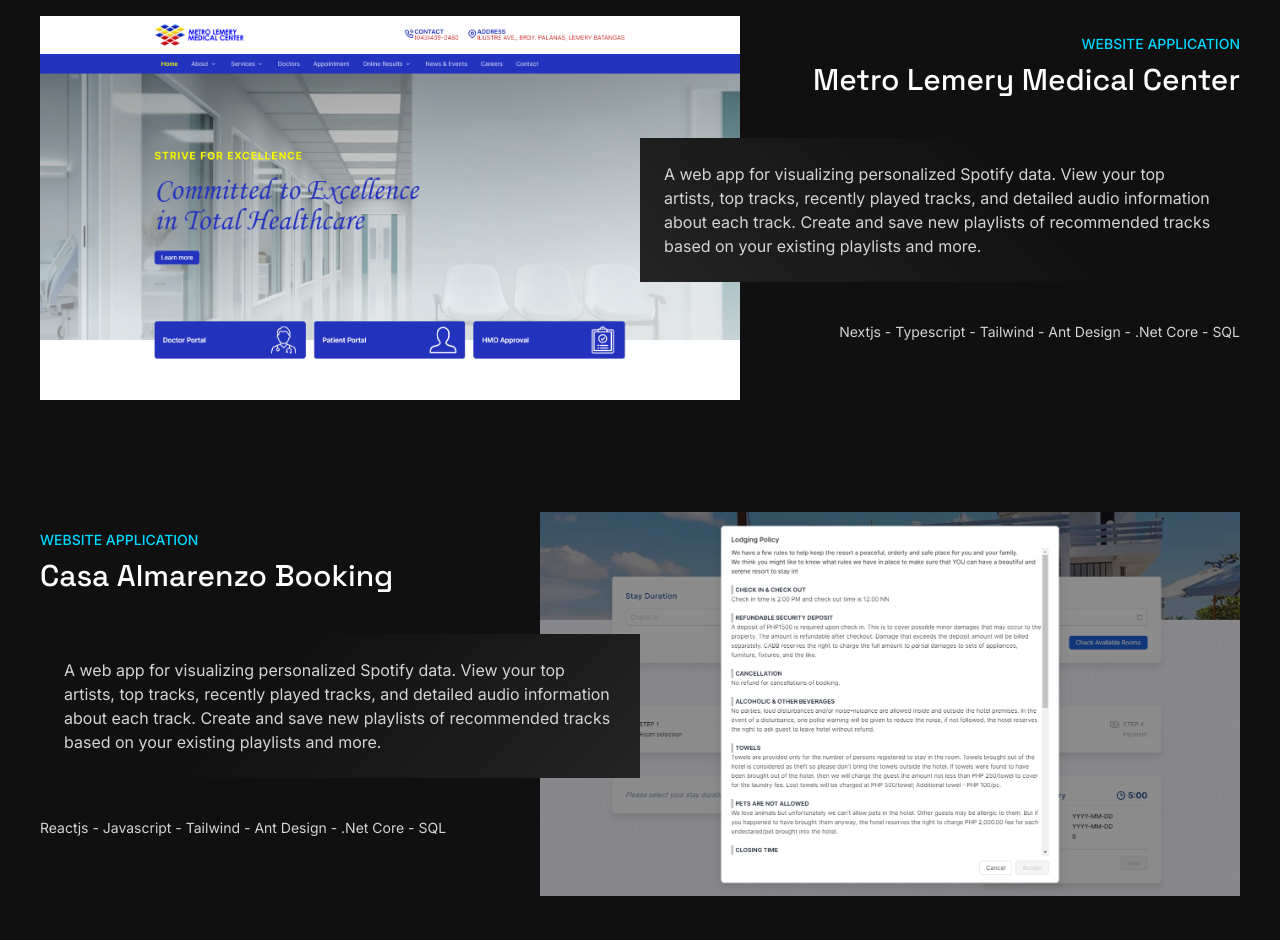
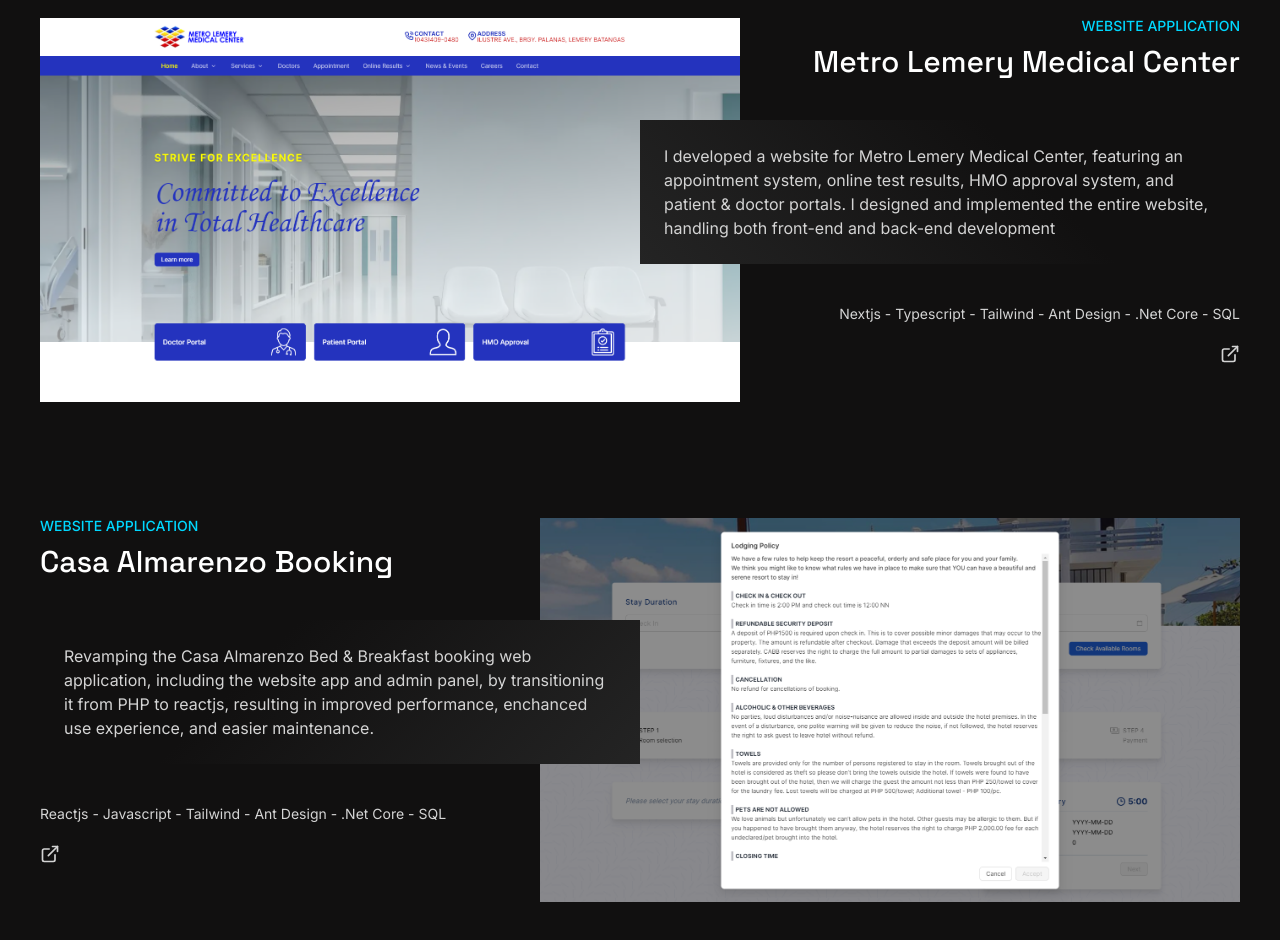
Before and after one commit to jaypavendano/my-portfolio, a Next.js app: page / in a window 1280 px wide. Shown: the part 1500-2440 px from the top of the page. Built offline with nearby package versions, Linux system fonts and the light colour scheme.

Commit message:
update projects description & links

```diff
--- a/components/projects.tsx
+++ b/components/projects.tsx
@@ -3,6 +3,7 @@
 import { Section, SectionTitle } from '@/app/constant';
 import Image from 'next/image';
 import { motion } from 'framer-motion';
+import { FiExternalLink } from 'react-icons/fi';
 
 interface ProjectDataTypes {
   key: number;
@@ -11,6 +12,7 @@
   description: string;
   img: string;
   techStack: string[];
+  externalLink: string;
 }
 
 const projects: ProjectDataTypes[] = [
@@ -19,7 +21,7 @@
     subTitle: 'Website Application',
     title: 'Casa Almarenzo Booking ',
     description:
-      'A web app for visualizing personalized Spotify data. View your top artists, top tracks, recently played tracks, and detailed audio information about each track. Create and save new playlists of recommended tracks based on your existing playlists and more.',
+      'Revamping the Casa Almarenzo Bed & Breakfast booking web application, including the website app and admin panel, by transitioning it from PHP to reactjs, resulting in improved performance, enchanced use experience, and easier maintenance.',
     img: '/projects/casabooking.png',
     techStack: [
       'Reactjs',
@@ -29,13 +31,14 @@
       '.Net Core',
       'SQL',
     ],
+    externalLink: 'https://casabooking.comlogikph.com/',
   },
   {
     key: 2,
     subTitle: 'Website Application',
     title: 'Metro Lemery Medical Center',
     description:
-      'A web app for visualizing personalized Spotify data. View your top artists, top tracks, recently played tracks, and detailed audio information about each track. Create and save new playlists of recommended tracks based on your existing playlists and more.',
+      'I developed a website for Metro Lemery Medical Center, featuring an appointment system, online test results, HMO approval system, and patient & doctor portals. I designed and implemented the entire website, handling both front-end and back-end development',
     img: '/projects/mlmc.png',
     techStack: [
       'Nextjs',
@@ -45,6 +48,7 @@
       '.Net Core',
       'SQL',
     ],
+    externalLink: 'https://newsite.mlmc.com.ph/',
   },
 ];
 
@@ -89,9 +93,20 @@
                   >
                     <p className="md:p-6 text-left">{project.description}</p>
                   </div>
-                  <p className="text-sm mb-10">
-                    {project.techStack.join(' - ')}
-                  </p>
+
+                  <div className="grid gap-y-5 mb-10">
+                    <p className="text-sm ">{project.techStack.join(' - ')}</p>
+
+                    <a
+                      href={project.externalLink}
+                      target="_blank"
+                      className={`md:grid ${
+                        isEven ? 'justify-items-end' : 'justify-items-start'
+                      }`}
+                    >
+                      <FiExternalLink className="text-xl" />
+                    </a>
+                  </div>
                 </div>
 
                 <div
```
